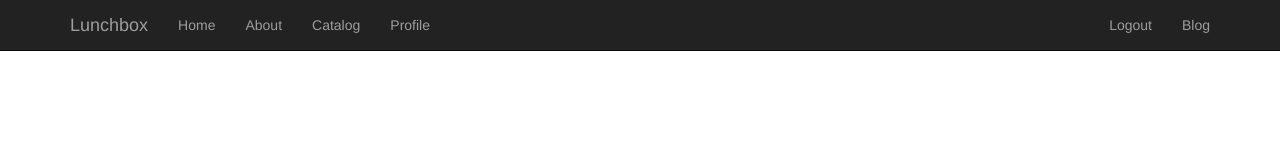
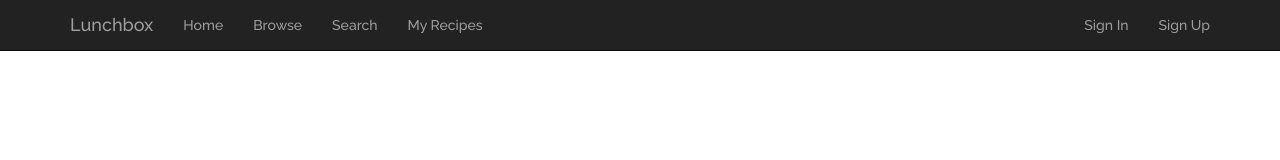
Before and after one commit to rosedemaio/lunchbox, a website: page public/index.html in a window 1280 px wide. Drawn offline with Linux system fonts and the light colour scheme.

Commit message:
Added Raleway and proper copy

```diff
--- a/public/css/styles.css
+++ b/public/css/styles.css
@@ -1,5 +1,5 @@
 body {
-	font-family: "Helvetica Neue",Helvetica,Arial,sans-serif;
+	font-family: 'Raleway', sans-serif;
 	font-size: 14px;
 	color: #333;
 	margin: 0px;
--- a/public/index.html
+++ b/public/index.html
@@ -2,10 +2,10 @@
 <html lang="en">
 	<head>
 		<meta charset="utf-8">
-	    <title>Profile</title>
+	    <title>Lunchbox</title>
 	    <meta http-equiv="X-UA-Compatible" content="IE=edge">
 	    <meta name="viewport" content="width=device-width, initial-scale=1">
-	    <link href="//maxcdn.bootstrapcdn.com/font-awesome/4.2.0/css/font-awesome.min.css" rel="stylesheet" >
+	    <link href='http://fonts.googleapis.com/css?family=Raleway:500,800' rel='stylesheet' type='text/css'>
 		<link href="css/bootstrap.min.css" rel="stylesheet">
 		<link href="css/styles.css" rel="stylesheet">
 	    <script src="js/jquery-2.1.3.min.js"></script>
@@ -30,13 +30,13 @@
 				        <div id="navbar" class="collapse navbar-collapse">
 				          	<ul class="nav navbar-nav">
 					            <li ><a href="#">Home</a></li>
-					            <li><a href="#">About</a></li>
-					            <li><a href="#">Catalog</a></li>
-					            <li><a href="#">Profile</a></li>
+					            <li><a href="#">Browse</a></li>
+					            <li><a href="#">Search</a></li>
+					            <li><a href="#">My Recipes</a></li>
 				           	</ul>
 				          	<ul class="nav navbar-nav navbar-right">
-					            <li><a href="#">Logout</a></li>
-								<li><a href="#">Blog</a></li>
+					            <li><a href="#">Sign In</a></li>
+								<li><a href="#">Sign Up</a></li>
 				          	</ul>
 				        </div>
 			      	</div>
```
